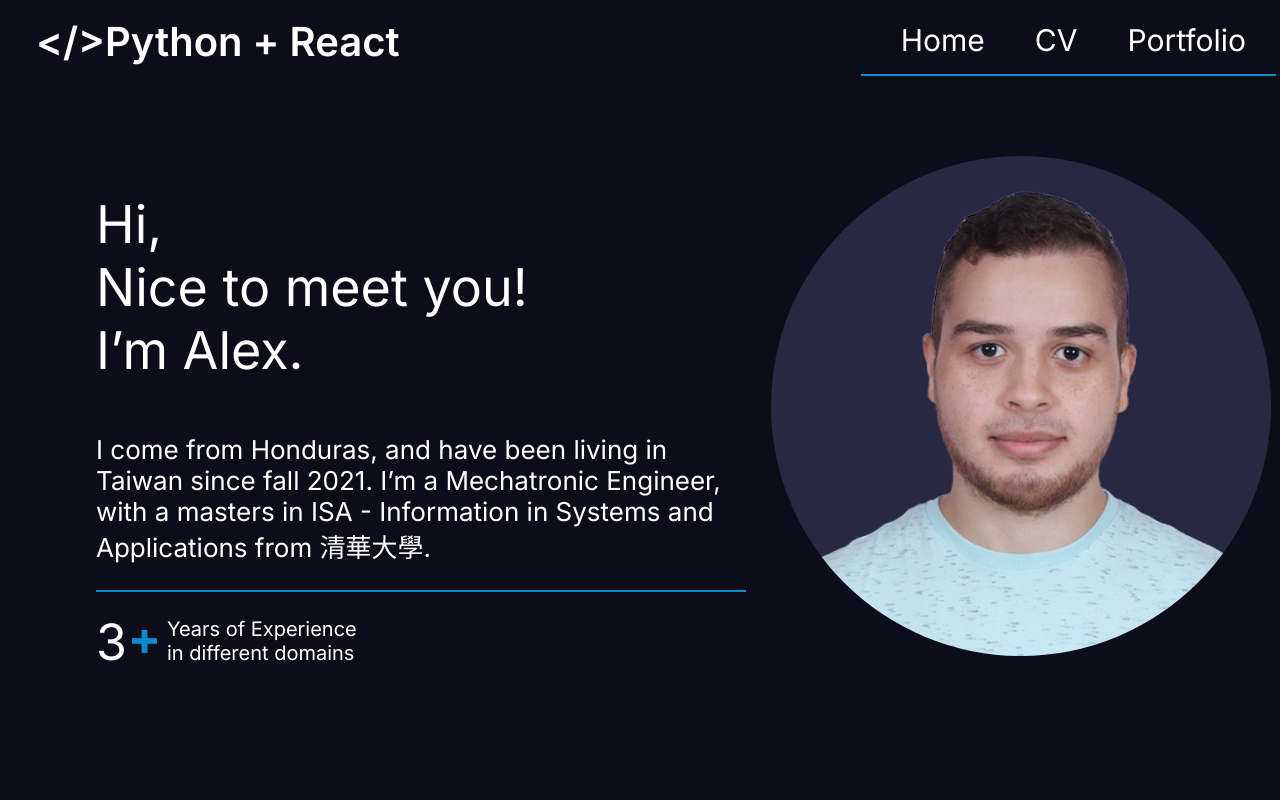
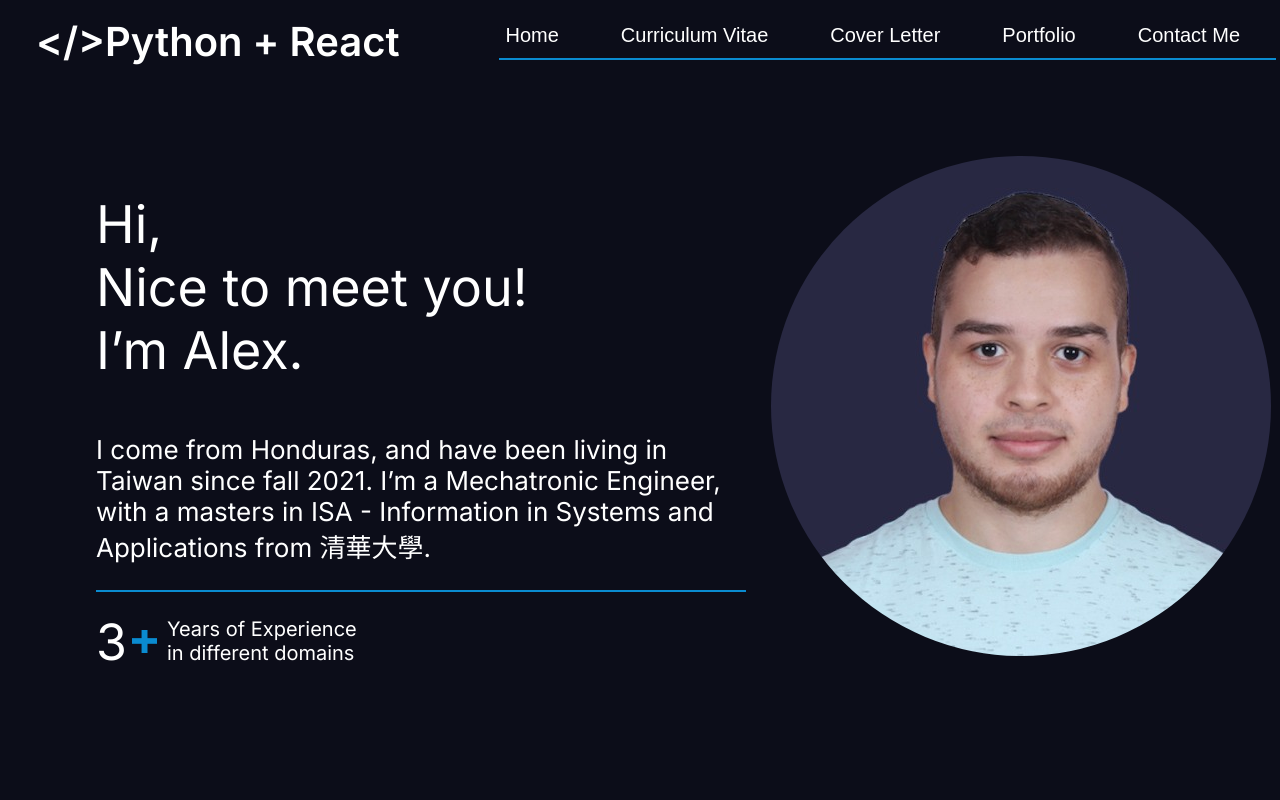
Before and after one commit to alexcortes18/AlexWebsite, a React (Vite) app: page / in a window 1280 px wide. Shown: the top 800 px of the page. Built offline with nearby package versions, Linux system fonts and the light colour scheme.

Commit message:
making the buttons work...
later it will be change from buttons to nav links, but for now this would suffice

```diff
--- a/src/App.jsx
+++ b/src/App.jsx
@@ -1,14 +1,16 @@
 import Header from "./components/Header"
-import MainContent from "./components/MainContent"
+import Contents from "./components/Contents"
+import { NavContextProvider } from "./store/NavContext"
 
 
 function App() {
 
   return (
     <>
-      <Header />
-      <MainContent></MainContent>
-      <MainContent></MainContent>
+      <NavContextProvider>
+        <Header />
+        <Contents></Contents>
+      </NavContextProvider>
     </>
   )
 }
--- /dev/null
+++ b/src/components/Contents.jsx
@@ -0,0 +1,41 @@
+import MainContent from "./MainContent";
+import NavContext from "../store/NavContext";
+import { useContext } from "react";
+
+export default function Contents() {
+    const navCtx = useContext(NavContext);
+
+    let content;
+
+    if (navCtx.navigator === 0) {
+        content = (
+            <>
+                {/* <PDFViewer
+                    pdfLocation={AlexCortesCV}
+                    initialScale={1.5}
+                    cssClass={"pdf"}
+                >
+                </PDFViewer> */}
+                <MainContent></MainContent>
+            </>
+        );
+    } else if (navCtx.navigator === 1) {
+        content = (
+            <>
+                <h2>Curriculum</h2>
+            </>
+        );
+    } else if (navCtx.navigator === 2) {
+        content = <h2>Cover Letter</h2>
+    } else if (navCtx.navigator === 3) {
+        content = (
+            <>
+                <h2>Portfolio</h2>
+            </>
+        );
+    } else if (navCtx.navigator === 4) {
+        content = <h2>Contact Me :)</h2>;
+    }
+
+    return content;
+}
--- a/src/components/Header.jsx
+++ b/src/components/Header.jsx
@@ -1,23 +1,40 @@
+import Button from "./UI/Button";
+import { useContext } from "react"
+import NavContext from "../store/NavContext";
+
+const buttonData = [
+    { id: 0, label: "Home" },
+    { id: 1, label: "Curriculum Vitae" },
+    { id: 2, label: "Cover Letter" },
+    { id: 3, label: "Portfolio" },
+    { id: 4, label: "Contact Me" }
+];
+
 export default function Header() {
+    const navCtx = useContext(NavContext);
+
+    function changeNavigatorState(id) {
+        navCtx.changeNavState(id);
+        console.log(id)
+    }
+
     return (
         <>
             <div className="header">
                 <h1>{"</>Python + React"}</h1>
                 <div>
-                    <ul className="nav-links">
-                        <a href="/">Home</a>
-                        <a href="/">CV</a>
-                        <a href="/">Portfolio</a>
-                        {/* <div>
-                            <div className="small-lines"></div>
-                            <div className="small-lines"></div>
-                            <div className="small-lines"></div>
-                        </div> */}
-                    </ul>
-
+                    <div className="nav-buttons">
+                        {buttonData.map((button) => (
+                            <Button
+                                key={button.id}
+                                className={"nav-button"}
+                                onClick={() => changeNavigatorState(button.id)}>
+                                {button.label}
+                            </Button>
+                        ))}
+                    </div>
                     <hr className="nav-divider" />
                 </div>
-
             </div >
         </>
     );
--- a/src/components/UI/Button.jsx
+++ b/src/components/UI/Button.jsx
@@ -1,5 +1,5 @@
-export default function Button({children, ...props}){
-    return (
-        <button className="" {...props}>{children}</button>
-    );
+export default function Button({children, ...props}) {
+    return(
+        <button {...props} >{children}</button>
+    )
 }
--- a/src/index.css
+++ b/src/index.css
@@ -17,39 +17,32 @@ body {
   align-items: center;
   height: 50px;
 }
-
 .header h1{
   margin: 0;
   flex-grow: 1;
   font-size: 40px;
   margin-left: 20px;
 }
-
-.nav-links{
+.nav-buttons{
   display: flex;
   gap: 50px;
   margin-right: 50px;
+  /* color: #0C0D19; */
+
 }
-
-.nav-links a{
+.nav-button{
   color: white;
-  text-decoration: none;
-  font-size: 30px;
+  background-color: #0C0D19;
+  border: none;
+  font-size: 20px;
+}
+.nav-button:hover{
+  color: #0A8BD0;
 }
 .nav-divider {
   border: 1.5px solid #0A8BD0;
-  /* margin: 0; */
   margin-top: 10px;
   margin-right: 20px;
-}
-.small-lines {
-  /* border: 1px solid #0A8BD0; */
-  background-color: #0A8BD0;
-  width: 30px;
-  height: 2px;
-  margin-top: 5px;
-  align-items: center;
-  /* margin-right: 20px; */
 }
 /*------------------------------------------------------ Main ------------------------------------------------------*/
 
@@ -85,7 +78,6 @@ hr {
   margin: 0;
 }
 .different-domains-text p{
-
   margin-left: 10px;
   font-size: 20px;
   width: 200px;
--- /dev/null
+++ b/src/store/NavContext.jsx
@@ -0,0 +1,24 @@
+import { createContext, useState } from "react";
+
+const NavContext = createContext({
+    navigator: 0,
+    changeNavState: (id) => { },
+});
+
+export function NavContextProvider({children}) {
+    const [navState, setNavState] = useState(0);
+
+    function changeNavState(id) {
+        setNavState(id);
+    }
+
+    const navCtx = {
+        navigator : navState,
+        changeNavState: changeNavState
+    }
+
+    return <NavContext.Provider value={navCtx}>{children}</NavContext.Provider>
+}
+
+
+export default NavContext;
```
